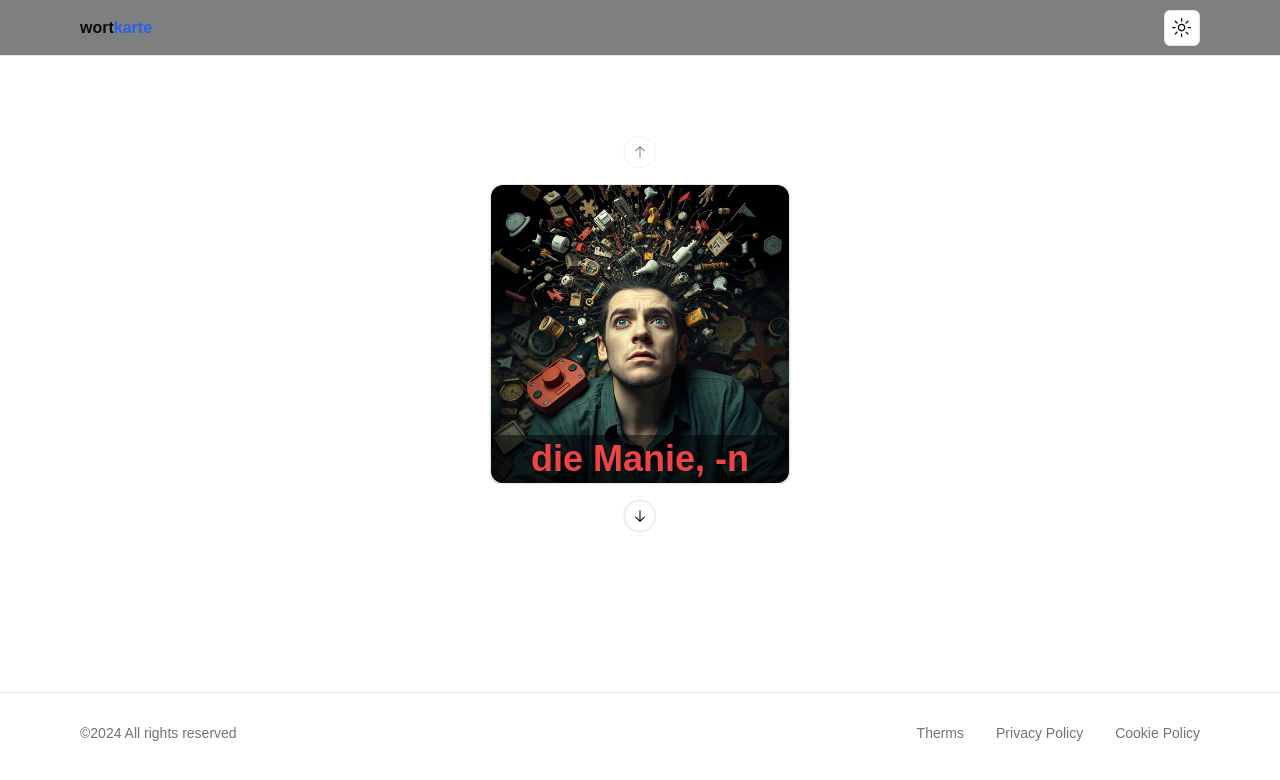
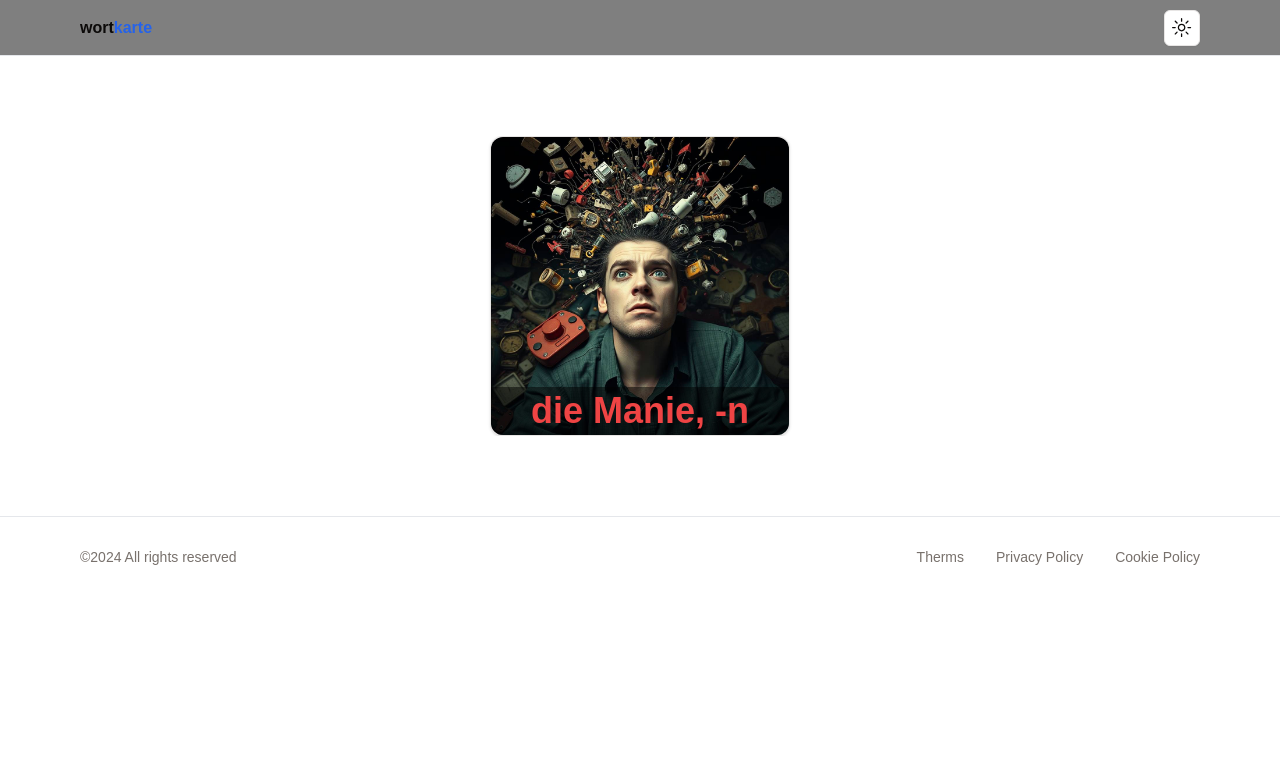
Before and after one commit to stoczec/wortkarte, a Next.js app: page / in a window 1280 px wide. Shown: the top 780 px of the page. Built offline with nearby package versions, Linux system fonts and the light colour scheme.

Commit message:
"Updated layout and page components: added space in Footer tag, changed MaxWidthWrapper class names, and commented out CarouselPrevious and CarouselNext components."

```diff
--- a/src/app/layout.tsx
+++ b/src/app/layout.tsx
@@ -38,7 +38,7 @@ export default function RootLayout({
 				>
 					<Navbar />
 					{children}
-					<Footer/>
+					<Footer />
 				</ThemeProvider>
 			</body>
 		</html>
--- a/src/app/page.tsx
+++ b/src/app/page.tsx
@@ -13,7 +13,7 @@ export default function Home() {
 	return (
 		<div>
 			<section>
-				<MaxWidthWrapper className="pb-24 pt-10 flex sm:pb-32 lg:gap-x-0 xl:gap-x-8 lg:pt-32 lg:pb-52 items-center justify-center">
+				<MaxWidthWrapper className="flex py-5 sm:pb-16 lg:py-20 items-center justify-center">
 					<Carousel
 						opts={{
 							align: 'start',
@@ -28,8 +28,8 @@ export default function Home() {
 								</CarouselItem>
 							))}
 						</CarouselContent>
-						<CarouselPrevious />
-						<CarouselNext />
+						{/* <CarouselPrevious />
+						<CarouselNext /> */}
 					</Carousel>
 				</MaxWidthWrapper>
 			</section>
```
